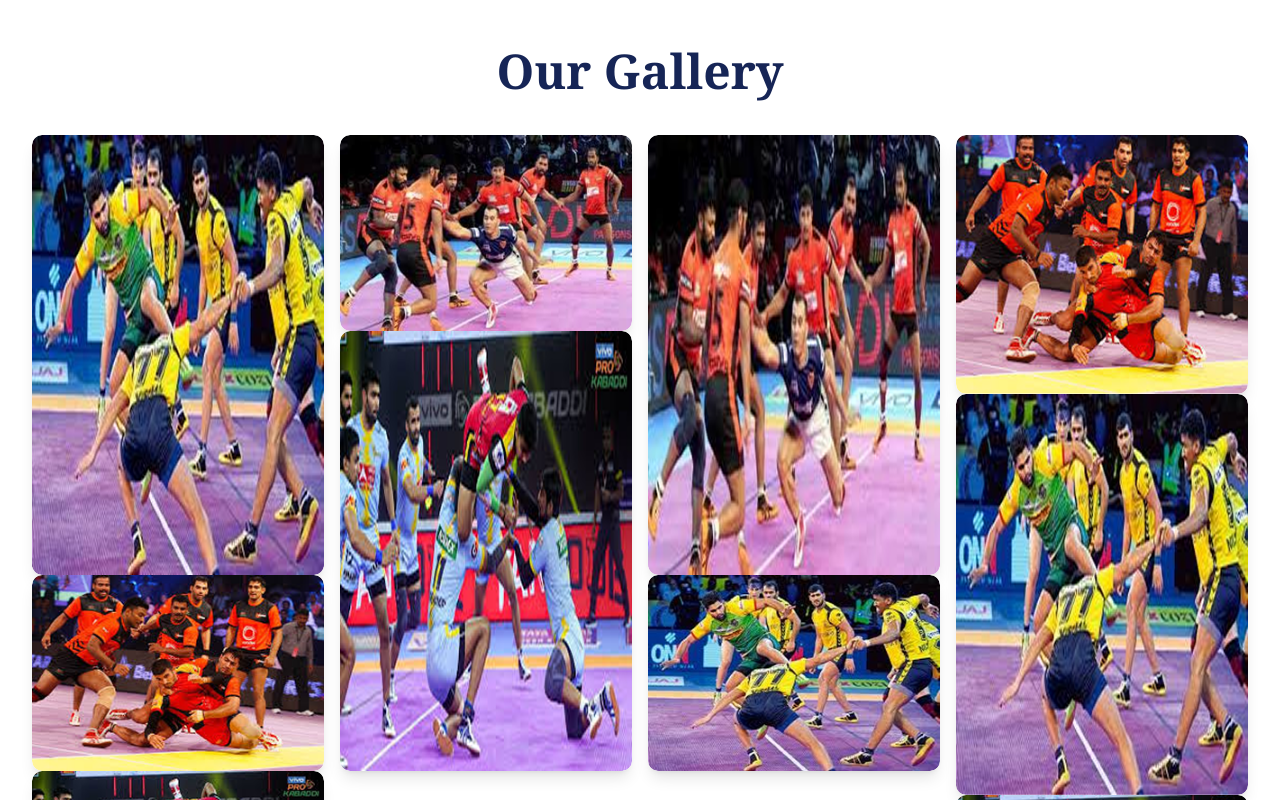
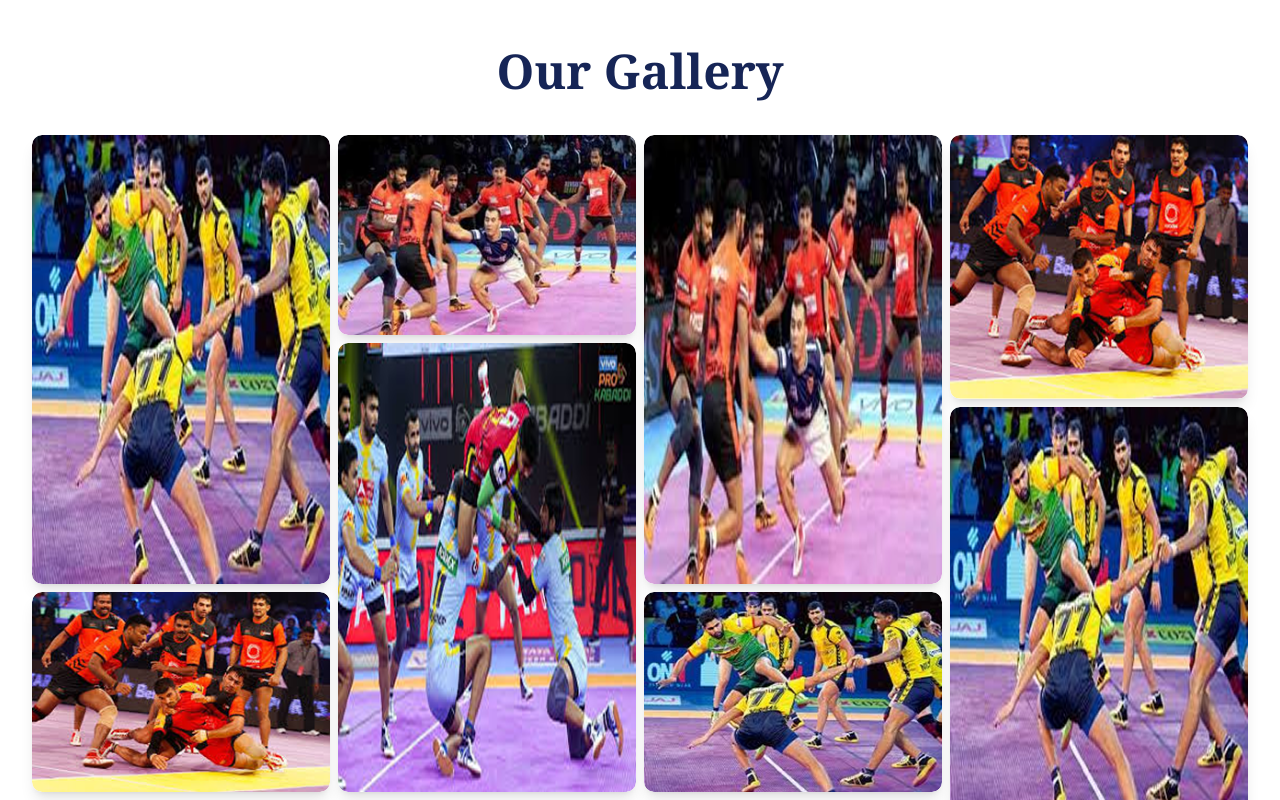
Before and after one commit to Ankit-Kum-ar/nimi-portfolio, a React (Vite) app: page /about in a window 1280 px wide. Shown: the part 1720-2520 px from the top of the page. Built offline with nearby package versions, Linux system fonts and the light colour scheme.

Commit message:
enhance Gallery component layout; add gap and spacing for improved image presentation

```diff
--- a/src/Pages/AboutUs/components/Gallery.tsx
+++ b/src/Pages/AboutUs/components/Gallery.tsx
@@ -56,7 +56,7 @@ const Gallery: React.FC = () => {
       </h1>
 
       {/* Masonry Grid Layout */}
-      <div className="columns-2 md:columns-3 lg:columns-4 ">
+      <div className="columns-2 md:columns-3 lg:columns-4 gap-2 space-y-2 ">
         {images.map((image, i) => (
           <AnimatedContent
             key={i}
```
